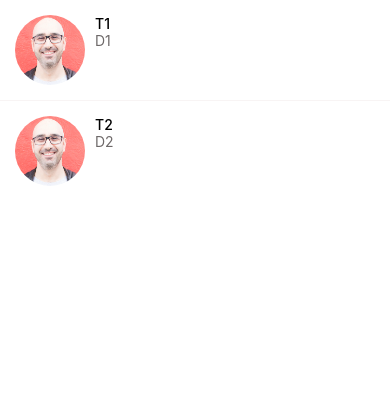
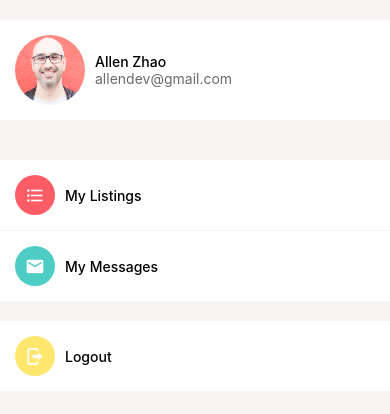
Before and after one commit to Allenzzp/doneWithIt, a React Native app: screen / in a window 390 px wide. Shown: the top 414 px of the page. Built offline with nearby package versions, Linux system fonts and the light colour scheme.

Commit message:
complete account page

```diff
--- a/App.js
+++ b/App.js
@@ -7,10 +7,14 @@
 import Card from "./app/components/Card";
 import ListingDetailsScreen from "./app/screens/ListingDetailsScreen";
 import MessagesScreen from "./app/screens/MessagesScreen";
+import Screen from "./app/components/Screen";
+import Icon from "./app/components/Icon";
+import ListItem from "./app/components/ListItem";
+import AccountScreen from "./app/screens/AccountScreen";
 
 
 export default function App() {
   return (
-    <MessagesScreen />
+    <AccountScreen />
   );
 }
--- /dev/null
+++ b/app/components/Icon.js
@@ -0,0 +1,29 @@
+import React from 'react';
+import { View } from "react-native";
+import { MaterialCommunityIcons } from "@expo/vector-icons";
+
+function Icon({
+  name,
+  size = 40,
+  backgroundColor = "#000",
+  iconColor = "#fff"
+}) {
+  return (
+    <View style={{
+      width: size,
+      height: size,
+      borderRadius: size / 2,
+      backgroundColor,
+      justifyContent: "center",
+      alignItems: "center"
+    }}>
+      <MaterialCommunityIcons
+        name={ name }
+        color={ iconColor }
+        size={ size / 2 }
+      />
+    </View>
+  );
+}
+
+export default Icon;
--- a/app/components/ListItem.js
+++ b/app/components/ListItem.js
@@ -6,7 +6,7 @@
 import colors from '../config/colors';
 
 function ListItem(props) {
-  const { title, subTitle, image, onPress, renderRightActions } = props;
+  const { title, subTitle, image, IconComponent, onPress, renderRightActions } = props;
   return (
     <Swipeable renderRightActions={ renderRightActions }>
       <TouchableHighlight
@@ -14,10 +14,11 @@
         onPress={ onPress }
       >
         <View style={ styles.container }>
-          <Image style={ styles.image } source={ image } />
-          <View>
+          { IconComponent }
+          { image && <Image style={ styles.image } source={ image } /> }
+          <View style={ styles.detailsContainer }>
             <AppText style={ styles.title }>{ title }</AppText>
-            <AppText style={ styles.subTitle }>{ subTitle }</AppText>
+            { subTitle && <AppText style={ styles.subTitle }>{ subTitle }</AppText> }
           </View>
         </View>
       </TouchableHighlight>
@@ -28,13 +29,17 @@
 const styles = StyleSheet.create({
   container: {
     flexDirection: "row",
-    padding: 15
+    padding: 15,
+    backgroundColor: colors.white
   },
   image: {
     borderRadius: 35,
     width: 70,
     height: 70,
-    marginRight: 10
+  },
+  detailsContainer: {
+    marginLeft: 10,
+    justifyContent: "center"
   },
   title: {
     fontWeight: "500",
--- a/app/components/Screen.js
+++ b/app/components/Screen.js
@@ -3,9 +3,9 @@
 import {StyleSheet, SafeAreaView } from "react-native";
 
 
-function Screen({ children }) {
+function Screen({ children, style }) {
   return (
-    <SafeAreaView style={ styles.screen }>
+    <SafeAreaView style={ [styles.screen, style] }>
       { children }
     </SafeAreaView>
   );
--- /dev/null
+++ b/app/screens/AccountScreen.js
@@ -0,0 +1,71 @@
+import React from 'react';
+import { StyleSheet, View, FlatList } from 'react-native';
+
+import ListItem from '../components/ListItem';
+import Screen from '../components/Screen';
+import Icon from '../components/Icon';
+import colors from '../config/colors';
+import ListItemSeparator from '../components/ListItemSeparator';
+
+const menuItems = [
+  {
+    title: "My Listings",
+    icon: {
+      name: "format-list-bulleted",
+      backgroundColor: colors.primary
+    }
+  },
+  {
+    title: "My Messages",
+    icon: {
+      name: "email",
+      backgroundColor: colors.secondary
+    }
+  },
+]
+
+function AccountScreen(props) {
+  return (
+    <Screen style={ styles.screen }>
+      <View style={ styles.container }>
+        <ListItem
+          title="Allen Zhao"
+          subTitle="allendev@gmail.com"
+          image={ require("../assets/mosh.jpg") }
+        />
+      </View>
+      <View style={ styles.container }>
+        <FlatList
+          data={ menuItems }
+          keyExtractor={ menuItem => menuItem.title }
+          renderItem={ ({ item }) =>
+            <ListItem
+              title={ item.title }
+              IconComponent={
+                <Icon name={ item.icon.name } backgroundColor={ item.icon.backgroundColor } />
+              }
+            />
+          }
+          ItemSeparatorComponent={ ListItemSeparator }
+        />
+      </View>
+      <ListItem
+        title="Logout"
+        IconComponent={
+          <Icon name="logout" backgroundColor='#ffe66d'/>
+        }
+      />
+    </Screen>
+  );
+}
+
+const styles = StyleSheet.create({
+  screen: {
+    backgroundColor: colors.light
+  },
+  container: {
+    marginVertical: 20,
+  }
+})
+
+export default AccountScreen;
```
